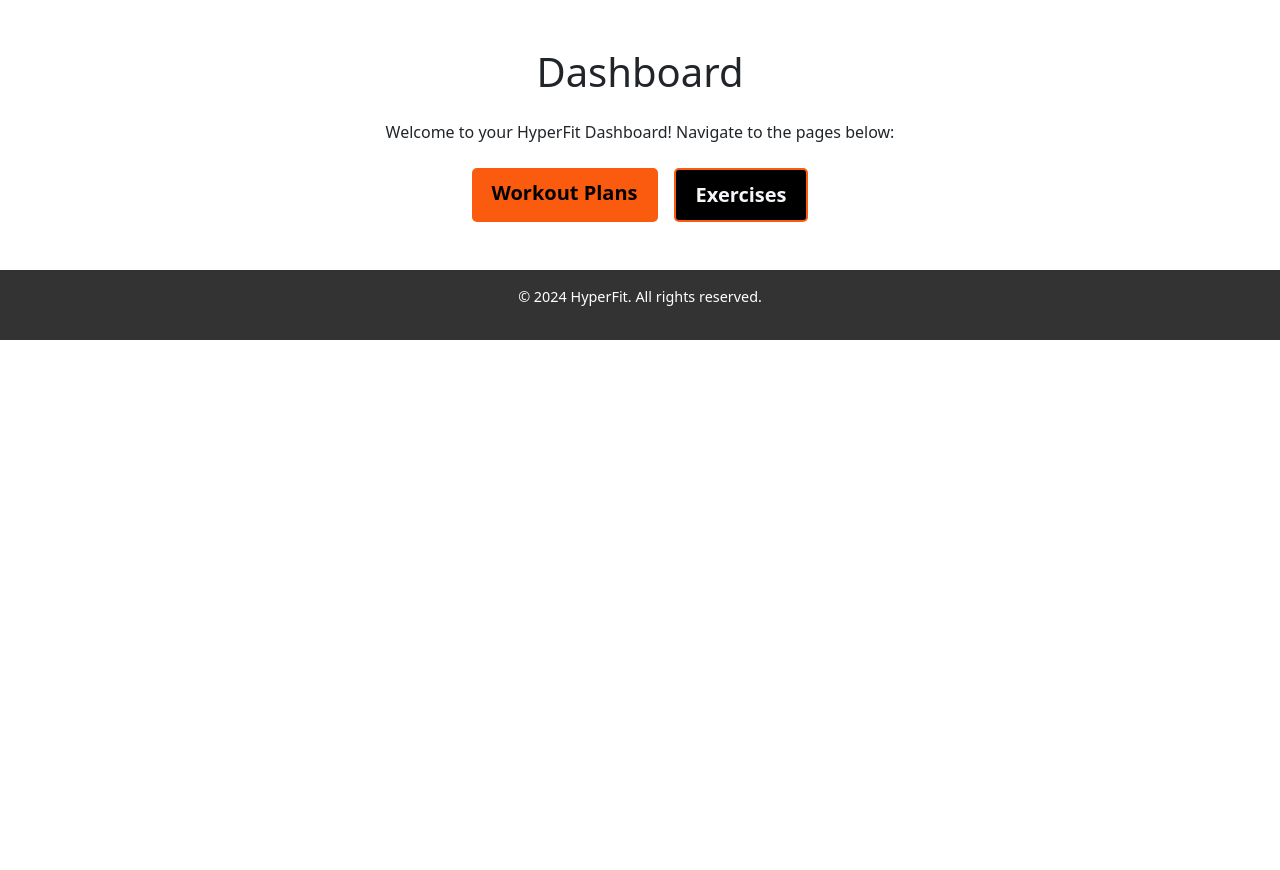
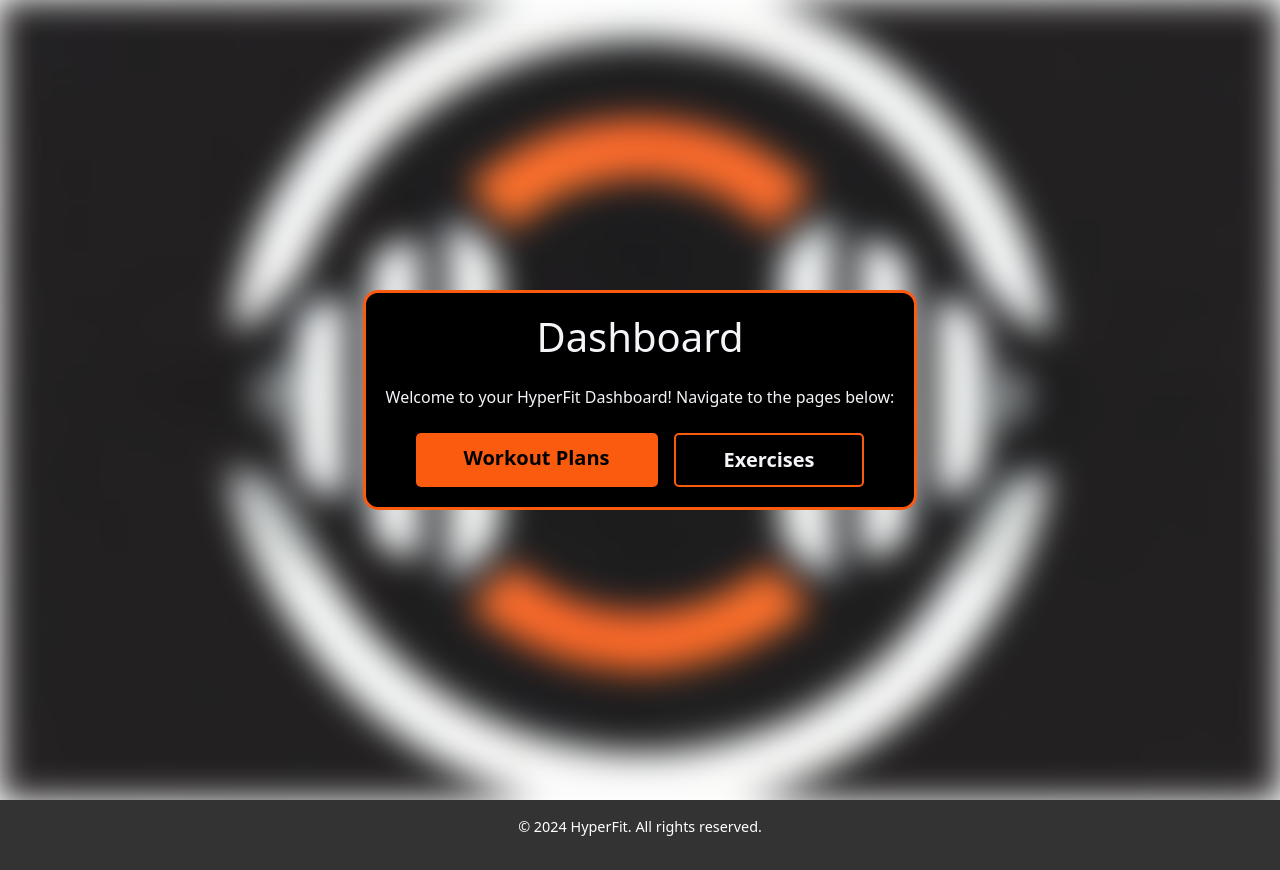
Before and after one commit to DenisT42/HyperFitRep, a FastAPI app: page /dashboard in a window 1280 px wide. Shown: the part 56-926 px from the top of the page. Before the commit the page ends 396 px from the top, so only its background shows below. Run offline with FastAPI, Linux system fonts and the light colour scheme.

Commit message:
edited dashboard.html

```diff
--- a/app/templates/dashboard.html
+++ b/app/templates/dashboard.html
@@ -1,92 +1,14 @@
 {% extends "base.html" %}
 {% block content %}
-<div class="container my-5">
-    <h1 class="text-center mb-4">Dashboard</h1>
-    <p class="text-center">Welcome to your HyperFit Dashboard! Navigate to the pages below:</p>
+<main class="hero-section">
+    <div class="black-box">
+        <h1 class="text-center mb-4">Dashboard</h1>
+        <p class="text-center">Welcome to your HyperFit Dashboard! Navigate to the pages below:</p>
 
-    <div class="d-flex justify-content-center gap-3 mt-4">
-        <a href="/workout" class="btn btn-primary btn-lg">Workout Plans</a>
-        <a href="/exercises" class="btn btn-secondary btn-lg">Exercises</a>
+        <div class="d-flex justify-content-center gap-3 mt-4">
+            <a href="/workout" class="btn btn-primary btn-lg px-5">Workout Plans</a>
+            <a href="/exercises" class="btn btn-secondary btn-lg px-5">Exercises</a>
+        </div>
     </div>
-</div>
-
-
-
-
-<!--<div class="container">-->
-<!--    <h1>Dashboard</h1>-->
-<!--    <p>Welcome to your HyperFit Dashboard! Navigate to the pages below:</p>-->
-<!--    <div class="dashboard-links">-->
-<!--        <a href="/workout" class="button">Workout Plans</a>-->
-<!--        <a href="/exercises" class="button">Exercises</a>-->
-<!--    </div>-->
-
-<!--</div>-->
-
-
-
-
-<!--<main>-->
-<!--    <section class="dashboard-section">-->
-<!--        <h1>Dashboard</h1>-->
-<!--        <p>Welcome to your HyperFit Dashboard! Navigate to the pages below:</p>-->
-<!--        <div class="dashboard-links">-->
-<!--            <a href="/images" class="button">Images</a>-->
-<!--            <a href="/workout" class="button">Workout Plans</a>-->
-<!--            <a href="/exercises" class="button">Exercises</a>-->
-<!--        </div>-->
-<!--    </section>-->
-<!--</main>-->
-
-<!--<style>-->
-<!--    /* Dashboard Section Styling */-->
-<!--    .dashboard-section {-->
-<!--        text-align: center;-->
-<!--        padding: 40px 20px;-->
-<!--        background-color: #1e1e2f; /* Dark background */-->
-<!--        color: #f4f4f9; /* Light text */-->
-<!--        border-radius: 10px;-->
-<!--        box-shadow: 0 4px 12px rgba(0, 0, 0, 0.5); /* Subtle shadow */-->
-<!--        margin: 20px auto;-->
-<!--        max-width: 800px;-->
-<!--    }-->
-
-<!--    .dashboard-section h1 {-->
-<!--        font-size: 36px;-->
-<!--        color: #ffffff; /* Bright white for title */-->
-<!--        margin-bottom: 10px;-->
-<!--    }-->
-
-<!--    .dashboard-section p {-->
-<!--        font-size: 18px;-->
-<!--        color: #dcdcdc; /* Slightly muted light text for description */-->
-<!--        margin-bottom: 30px;-->
-<!--    }-->
-
-<!--    .dashboard-links {-->
-<!--        display: flex;-->
-<!--        justify-content: center;-->
-<!--        gap: 20px;-->
-<!--        flex-wrap: wrap; /* Ensures responsiveness for smaller screens */-->
-<!--    }-->
-
-<!--    .button {-->
-<!--        display: inline-block;-->
-<!--        padding: 15px 25px;-->
-<!--        font-size: 18px;-->
-<!--        color: #1e1e2f; /* Dark text for buttons */-->
-<!--        background-color: #4CAF50; /* Green background for buttons */-->
-<!--        text-decoration: none;-->
-<!--        border-radius: 5px;-->
-<!--        cursor: pointer;-->
-<!--        font-weight: bold;-->
-<!--        transition: background-color 0.3s ease, transform 0.2s ease;-->
-<!--        box-shadow: 0 3px 6px rgba(0, 0, 0, 0.2); /* Button shadow */-->
-<!--    }-->
-
-<!--    .button:hover {-->
-<!--        background-color: #45a049; /* Darker green on hover */-->
-<!--        transform: scale(1.05); /* Slight zoom effect */-->
-<!--    }-->
-<!--</style>-->
+</main>
 {% endblock %}
```
